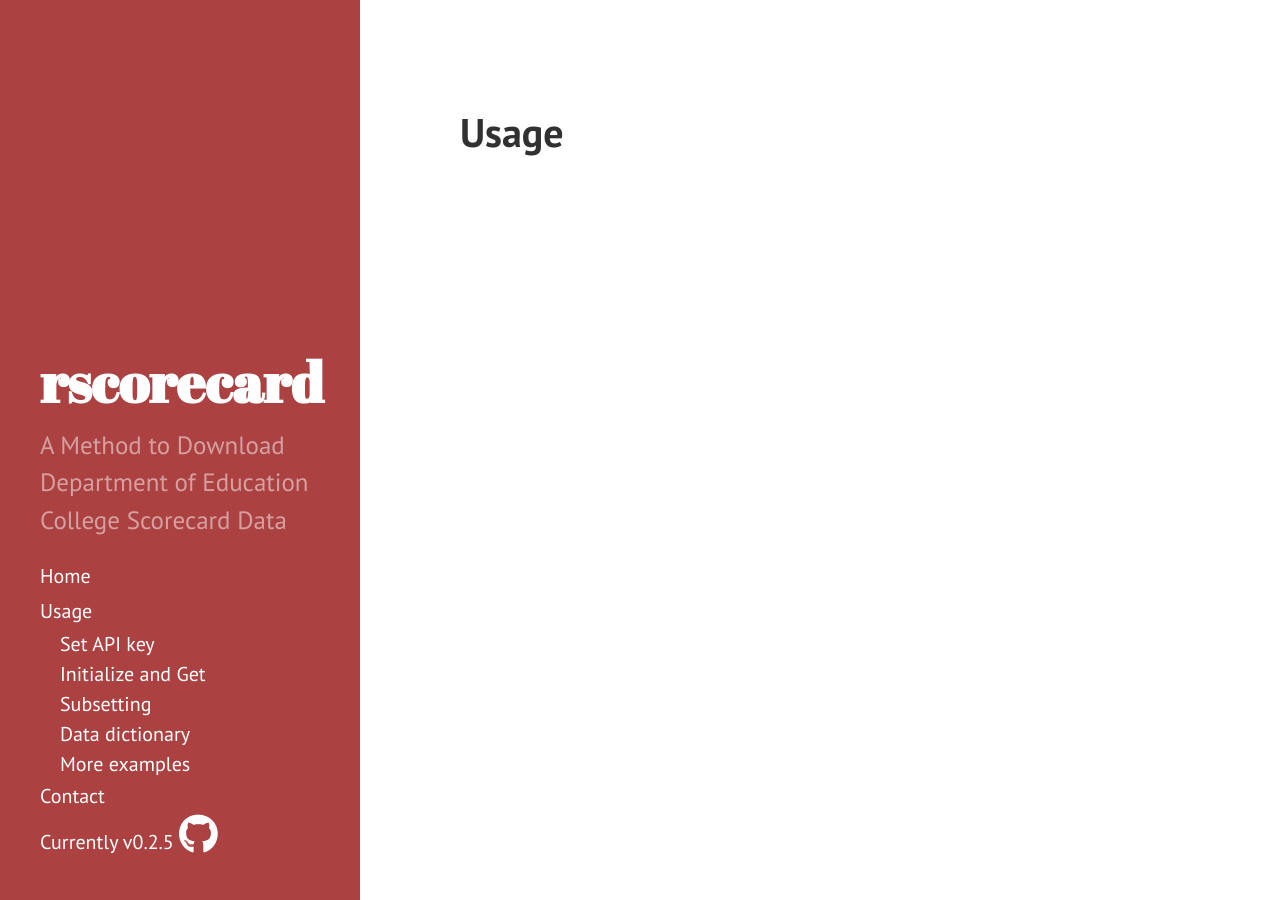
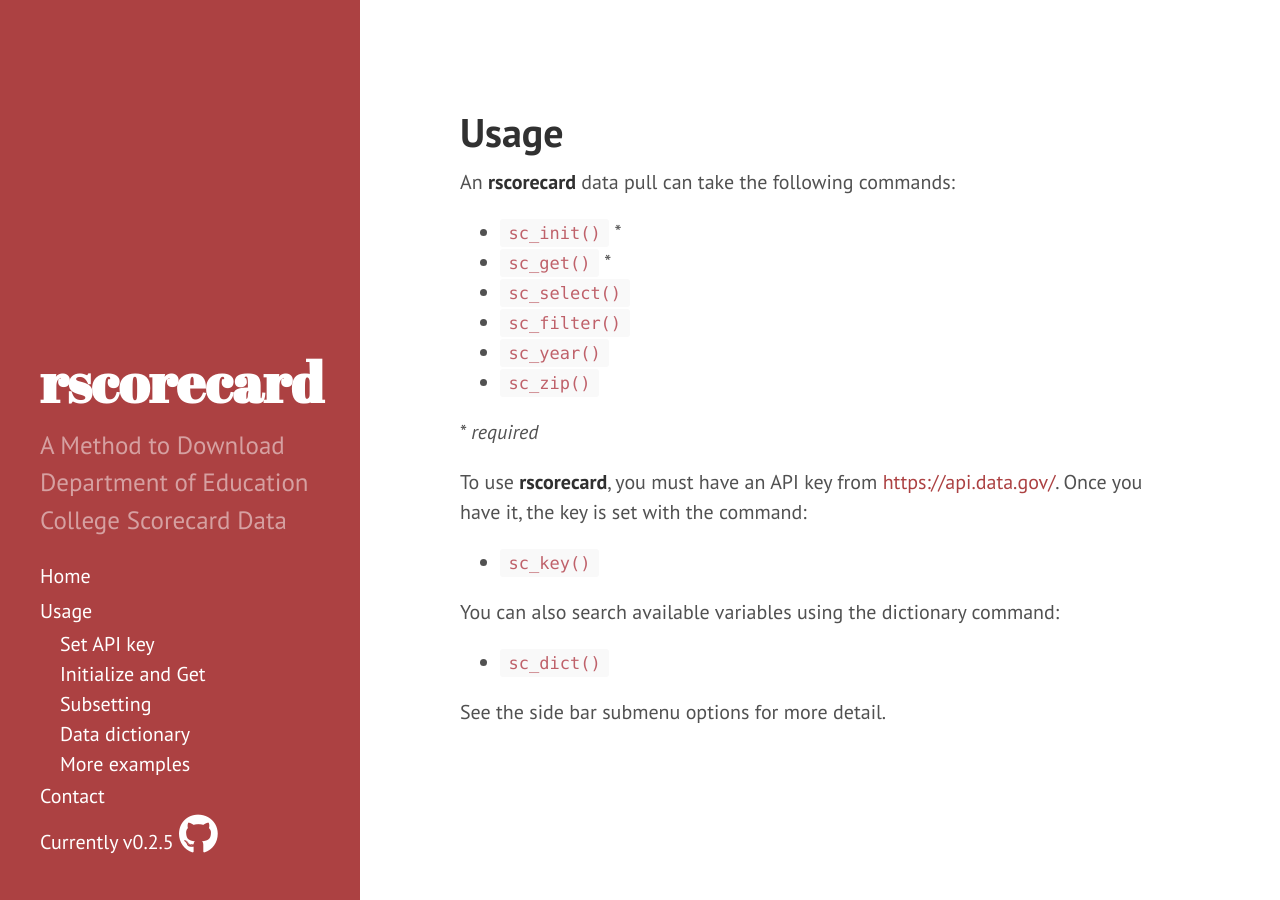
Before and after one commit to nguyentr17/rscorecard, a Jekyll site: the page built from usage/index.md, in a window 1280 px wide. Built offline with Jekyll 4.4.1, drawn with Linux system fonts in a browser that asks for light colours; nearby versions of some CDN libraries.

Commit message:
added usage page

```diff
--- a/usage/index.md
+++ b/usage/index.md
@@ -4,3 +4,24 @@
 ---
 
 # Usage
+
+An **rscorecard** data pull can take the following commands:
+
+* `sc_init()` *
+* `sc_get()` *
+* `sc_select()`
+* `sc_filter()`
+* `sc_year()`
+* `sc_zip()`
+
+\* *required*
+
+To use **rscorecard**, you must have an API key from [https://api.data.gov/](https://api.data.gov/). Once you have it, the key is set with the command:
+
+* `sc_key()`
+
+You can also search available variables using the dictionary command:
+
+* `sc_dict()`
+
+See the side bar submenu options for more detail.
```
